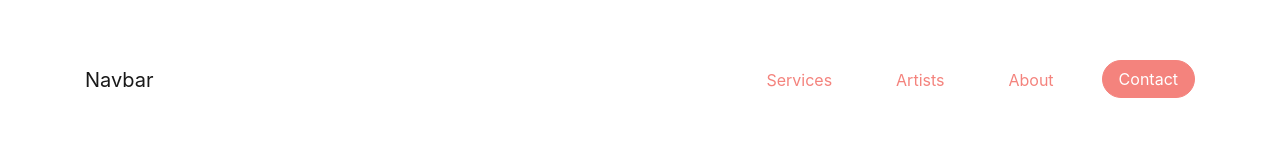
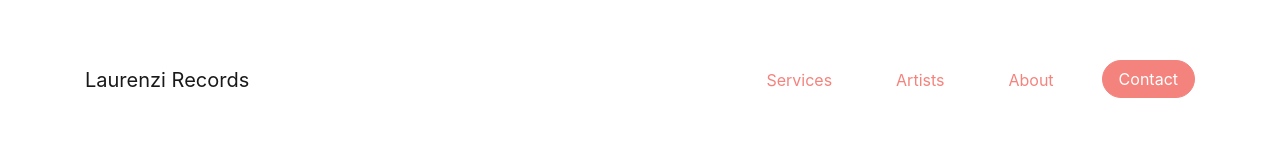
Before and after one commit to tom-sherman/laurenzi-records, a plain HTML site: page index.html in a window 1280 px wide. Shown: the top 158 px of the page. Drawn offline with nearby package versions, Linux system fonts and the light colour scheme; a script that the page names is missing.

Commit message:
Update brand text

```diff
--- a/index.html
+++ b/index.html
@@ -15,7 +15,7 @@
       <button class="navbar-toggler navbar-toggler-right" type="button" data-toggle="collapse" data-target="#navbarSupportedContent" aria-controls="navbarSupportedContent" aria-expanded="false" aria-label="Toggle navigation">
         <span class="navbar-toggler-icon"></span>
       </button>
-      <a class="navbar-brand" href="#">Navbar</a>
+      <a class="navbar-brand" href="#">Laurenzi Records</a>
 
       <div class="collapse navbar-collapse" id="navbarSupportedContent">
         <ul class="navbar-nav ml-auto">
```
